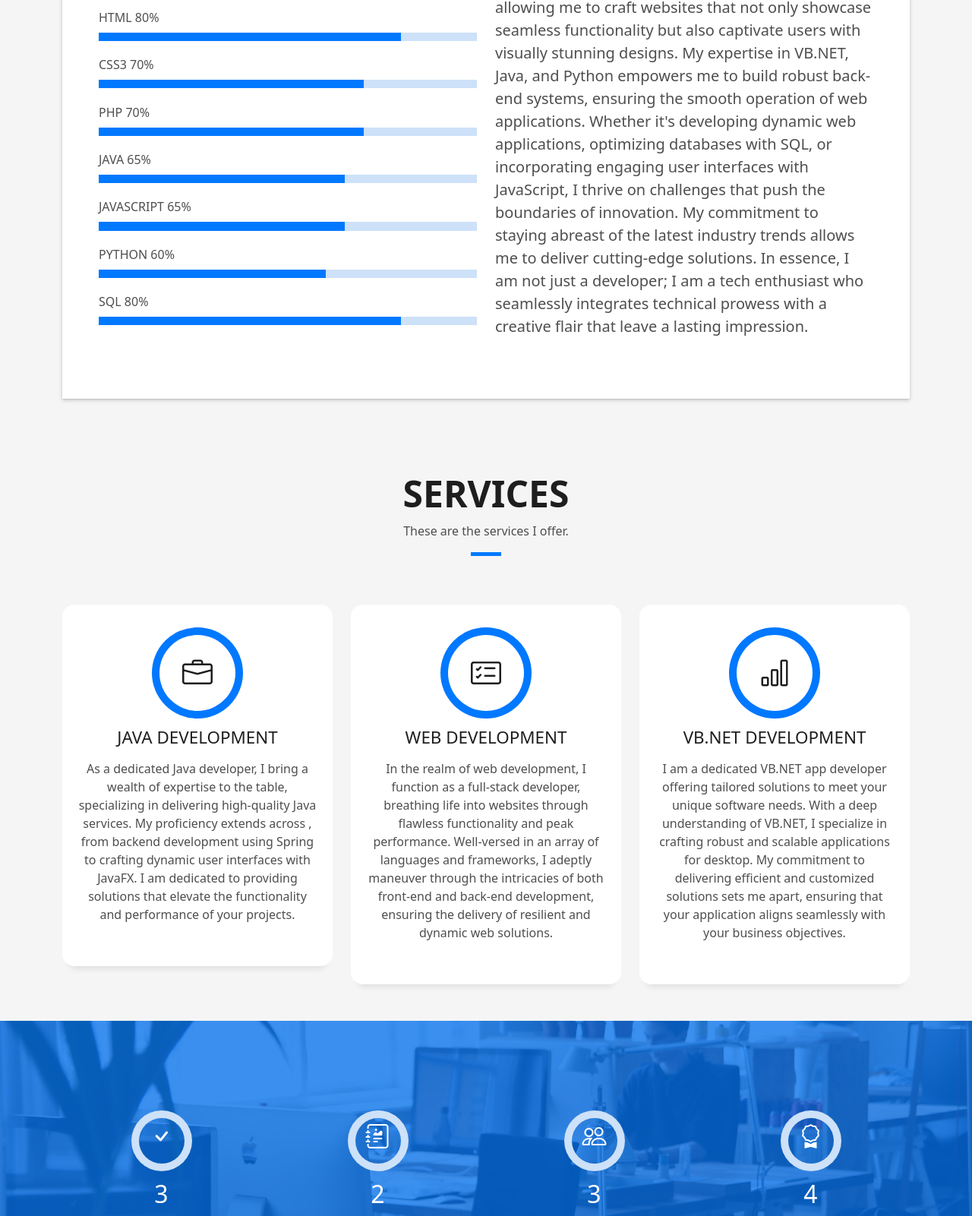
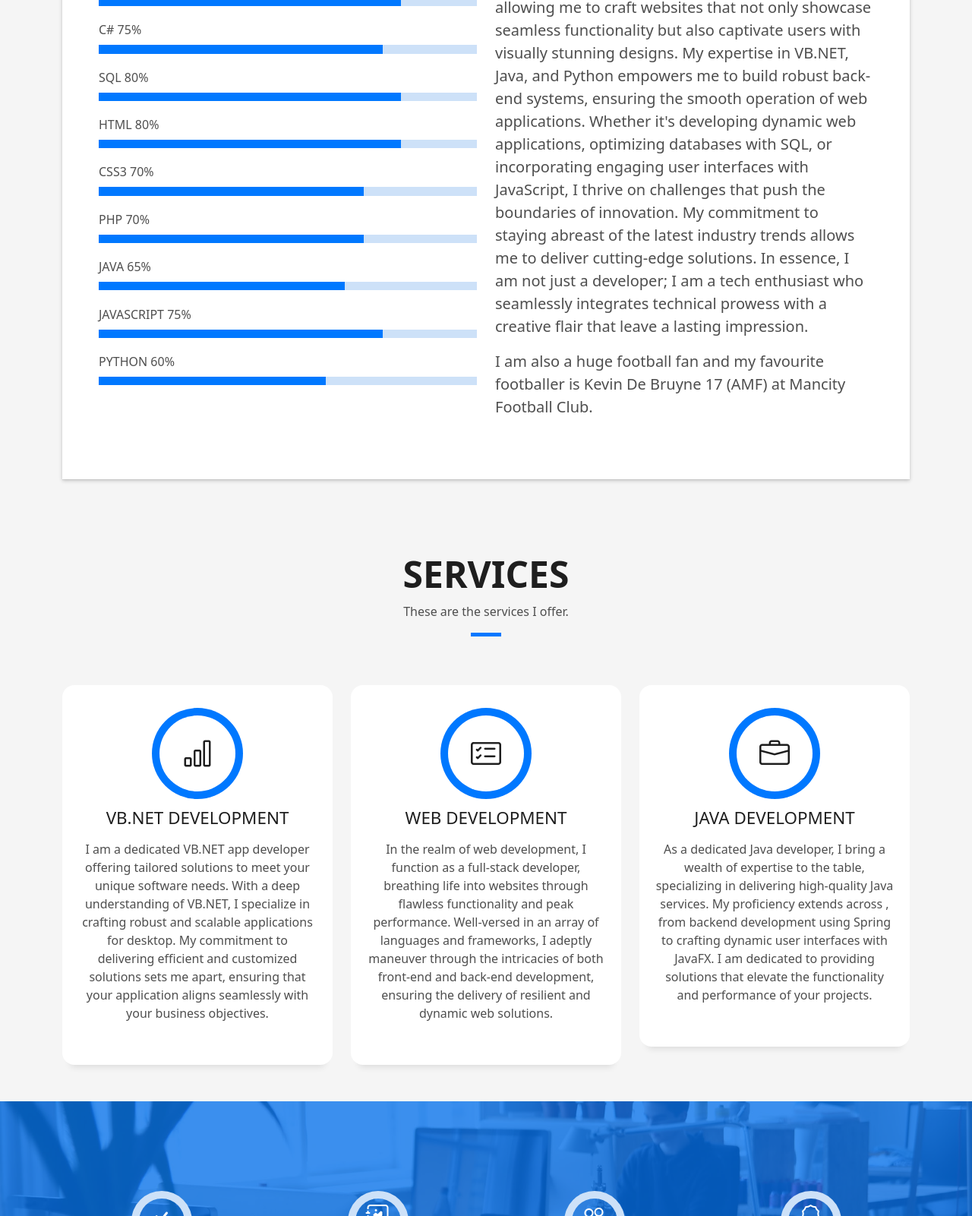
Before and after one commit to obuyajr/obuya-portfolio, a plain HTML site: page index.html in a window 1280 px wide. Shown: the part 1199-2800 px from the top of the page at 76% size. Drawn offline with Linux system fonts and the light colour scheme.

Commit message:
batch Nos

```diff
--- a/index.html
+++ b/index.html
@@ -5,12 +5,12 @@
   <meta charset="utf-8">
   <meta content="width=device-width, initial-scale=1.0" name="viewport">
 
-  <title> Portfolio - Index</title>
+  <title> Felix Obuya-Portfolio</title>
   <meta content="" name="description">
   <meta content="" name="keywords">
 
   <!-- Favicons -->
-  <link href="assets/img/favicon.png" rel="icon">
+  <link href="assets/img/IMG_4689.JPG" rel="icon">
   <link href="assets/img/apple-touch-icon.png" rel="apple-touch-icon">
 
   <!-- Vendor CSS Files -->
@@ -37,7 +37,8 @@
   <header id="header" class="fixed-top">
     <div class="container d-flex align-items-center justify-content-between">
 
-      <h1 class="logo"><a href="index.html">FelTech Solutions</a></h1>
+      <h1 class="logo"><a href="index.html">FelTech Solutions LTD</a></h1>
+
       <!-- Uncomment below if you prefer to use an image logo -->
       <a href="index.html" class="logo"><img src="assets/img/logo.png" alt="" class="img-fluid"></a>
 
@@ -48,23 +49,7 @@
           <li><a class="nav-link scrollto" href="#services">Services</a></li>
           <li><a class="nav-link scrollto " href="#work">Work</a></li>
           <li><a class="nav-link scrollto " href="#blog">Blog</a></li>
-          <!-- <li class="dropdown"><a href="#"><span>Drop Down</span> <i class="bi bi-chevron-down"></i></a>
-            <ul>
-              <li><a href="#">Drop Down 1</a></li>
-              <li class="dropdown"><a href="#"><span>Deep Drop Down</span> <i class="bi bi-chevron-right"></i></a>
-                <ul>
-                  <li><a href="#">Deep Drop Down 1</a></li>
-                  <li><a href="#">Deep Drop Down 2</a></li>
-                  <li><a href="#">Deep Drop Down 3</a></li>
-                  <li><a href="#">Deep Drop Down 4</a></li>
-                  <li><a href="#">Deep Drop Down 5</a></li>
-                </ul>
-              </li>
-              <li><a href="#">Drop Down 2</a></li>
-              <li><a href="#">Drop Down 3</a></li>
-              <li><a href="#">Drop Down 4</a></li>
-            </ul>
-          </li> -->
+
           <li><a class="nav-link scrollto" href="#contact">Contact</a></li>
         </ul>
         <i class="bi bi-list mobile-nav-toggle"></i>
@@ -83,7 +68,7 @@
           <!--<p class="display-6 color-d">Hello, world!</p>-->
           <h1 class="hero-title mb-4">I am Felix Obuya</h1>
           <p class="hero-subtitle"><span class="typed"
-              data-typed-items=".NET Developer, Web Developer, Java Developer,  Freelancer, "></span></p>
+              data-typed-items="Software Engineer,.NET Developer, Web Developer, Java Developer,  Freelancer "></span></p>
           <!-- <p class="pt-3"><a class="btn btn-primary btn js-scroll px-4" href="#about" role="button">Learn More</a></p> -->
         </div>
       </div>
@@ -109,7 +94,7 @@
                     <div class="col-sm-6 col-md-7">
                       <div class="about-info">
                         <p><span class="title-s">Name: </span> <span>Felix Obuya</span></p>
-                        <p><span class="title-s">Profile: </span> <span>Full stack developer</span></p>
+                        <p><span class="title-s">Profile: </span> <span>Software Engineer/ Full Stack Dev</span></p>
                         <p><span class="title-s">Email: </span> <span>felix37brock@gmail.com</span></p>
                         <p><span class="title-s">Phone: </span> <span>(+254) 798-055-201</span></p>
                       </div>
@@ -122,6 +107,19 @@
                       <div class="progress-bar" role="progressbar" style="width: 80%" aria-valuenow="50"
                         aria-valuemin="0" aria-valuemax="100"></div>
                     </div>
+
+                    <span>C# </span> <span class="pull-right">75%</span>
+                    <div class="progress">
+                      <div class="progress-bar" role="progressbar" style="width: 75%" aria-valuenow="50"
+                        aria-valuemin="0" aria-valuemax="100"></div>
+                    </div>
+
+                    <span>SQL</span> <span class="pull-right">80%</span>
+                    <div class="progress">
+                      <div class="progress-bar" role="progressbar" style="width: 80%" aria-valuenow="50"
+                        aria-valuemin="0" aria-valuemax="100"></div>
+                    </div>
+
 
                     <span>HTML</span> <span class="pull-right">80%</span>
                     <div class="progress">
@@ -144,21 +142,19 @@
                         aria-valuemin="0" aria-valuemax="100"></div>
                     </div>
 
-                    <span>JAVASCRIPT</span> <span class="pull-right">65%</span>
+                    <span>JAVASCRIPT</span> <span class="pull-right">75%</span>
                     <div class="progress">
-                      <div class="progress-bar" role="progressbar" style="width: 65%" aria-valuenow="90"
+                      <div class="progress-bar" role="progressbar" style="width: 75%" aria-valuenow="90"
                         aria-valuemin="0" aria-valuemax="100"></div>
                     </div>
+
                     <span>PYTHON</span> <span class="pull-right">60%</span>
                     <div class="progress">
                       <div class="progress-bar" role="progressbar" style="width: 60%" aria-valuenow="90"
                         aria-valuemin="0" aria-valuemax="100"></div>
                     </div>
-                    <span>SQL</span> <span class="pull-right">80%</span>
-                    <div class="progress">
-                      <div class="progress-bar" role="progressbar" style="width: 80%" aria-valuenow="50"
-                        aria-valuemin="0" aria-valuemax="100"></div>
-                    </div>
+
+
                   </div>
                 </div>
                 <div class="col-md-6">
@@ -176,6 +172,10 @@
                       Whether it's developing dynamic web applications, optimizing databases with SQL, or incorporating engaging user interfaces with JavaScript, I thrive on challenges that push the boundaries of innovation. My commitment to staying abreast of the latest industry trends allows me to deliver cutting-edge solutions.
 
                       In essence, I am not just a developer; I am a tech enthusiast who seamlessly integrates technical prowess with a creative flair that leave a lasting impression.
+                      <p class = "lead">
+                      I am also a huge football fan and my favourite footballer is Kevin De Bruyne 17 (AMF) at Mancity Football Club.
+                    </p >
+
                     </p>
 
                   </div>
@@ -204,6 +204,45 @@
           </div>
         </div>
         <div class="row">
+
+          <div class="col-md-4">
+            <div class="service-box">
+              <div class="service-ico">
+                <span class="ico-circle"><i class="bi bi-bar-chart"></i></span>
+              </div>
+              <div class="service-content">
+                <h2 class="s-title">VB.Net Development</h2>
+                <p class="s-description text-center">
+                  I am a dedicated VB.NET app developer offering tailored solutions to meet your unique software needs.
+                  With a deep understanding of VB.NET, I specialize in crafting robust and scalable applications for desktop.
+                  My commitment to delivering efficient and customized solutions sets me apart,
+                  ensuring that your application aligns seamlessly with your business objectives.
+                </p>
+              </div>
+            </div>
+          </div>
+
+          <!--  -->
+          <div class="col-md-4">
+            <div class="service-box">
+              <div class="service-ico">
+                <span class="ico-circle"><i class="bi bi-card-checklist"></i></span>
+              </div>
+              <div class="service-content">
+                <h2 class="s-title">Web Development</h2>
+                <p class="s-description text-center">
+                  In the realm of web development, I function as a full-stack developer,
+                  breathing life into websites through flawless functionality and peak performance.
+                  Well-versed in an array of languages and frameworks,
+                  I adeptly maneuver through the intricacies of both front-end and back-end development,
+                  ensuring the delivery of resilient and dynamic web solutions.
+                </p>
+              </div>
+            </div>
+          </div>
+
+          <!--  -->
+<!--  -->
           <div class="col-md-4">
             <div class="service-box">
               <div class="service-ico">
@@ -222,85 +261,10 @@
               </div>
             </div>
           </div>
-          <div class="col-md-4">
-            <div class="service-box">
-              <div class="service-ico">
-                <span class="ico-circle"><i class="bi bi-card-checklist"></i></span>
-              </div>
-              <div class="service-content">
-                <h2 class="s-title">Web Development</h2>
-                <p class="s-description text-center">
-                  In the realm of web development, I function as a full-stack developer,
-                  breathing life into websites through flawless functionality and peak performance.
-                  Well-versed in an array of languages and frameworks,
-                  I adeptly maneuver through the intricacies of both front-end and back-end development,
-                  ensuring the delivery of resilient and dynamic web solutions.
-                </p>
-              </div>
-            </div>
-          </div>
-          <div class="col-md-4">
-            <div class="service-box">
-              <div class="service-ico">
-                <span class="ico-circle"><i class="bi bi-bar-chart"></i></span>
-              </div>
-              <div class="service-content">
-                <h2 class="s-title">VB.Net Development</h2>
-                <p class="s-description text-center">
-                  I am a dedicated VB.NET app developer offering tailored solutions to meet your unique software needs.
-                  With a deep understanding of VB.NET, I specialize in crafting robust and scalable applications for desktop.
-                  My commitment to delivering efficient and customized solutions sets me apart,
-                  ensuring that your application aligns seamlessly with your business objectives.
-                </p>
-              </div>
-            </div>
-          </div>
-          <!-- <div class="col-md-4">
-            <div class="service-box">
-              <div class="service-ico">
-                <span class="ico-circle"><i class="bi bi-binoculars"></i></span>
-              </div>
-              <div class="service-content">
-                <h2 class="s-title">Responsive Design</h2>
-                <p class="s-description text-center">
-                  Ensuring a seamless user experience across devices, my expertise in responsive design guarantees that
-                  websites adapt and perform flawlessly on various screen sizes. From desktops to mobile devices, your
-                  digital presence remains consistently impressive.
-                </p>
-              </div>
-            </div>
-          </div>
-          <div class="col-md-4">
-            <div class="service-box">
-              <div class="service-ico">
-                <span class="ico-circle"><i class="bi bi-brightness-high"></i></span>
-              </div>
-              <div class="service-content">
-                <h2 class="s-title">Graphic Design</h2>
-                <p class="s-description text-center">
-                  From logos to marketing collateral, my graphic design skills breathe life into brands. I specialize in
-                  crafting visually striking and cohesive designs that convey your message effectively, leaving a
-                  lasting impact on your audience.
-                </p>
-              </div>
-            </div>
-          </div>
-          <div class="col-md-4">
-            <div class="service-box">
-              <div class="service-ico">
-                <span class="ico-circle"><i class="bi bi-calendar4-week"></i></span>
-              </div>
-              <div class="service-content">
-                <h2 class="s-title">Marketing Services</h2>
-                <p class="s-description text-center">
-                  Beyond design and development, I offer comprehensive marketing services to elevate your online
-                  presence. From strategic planning to execution, I leverage digital marketing tools to amplify your
-                  brand, increase visibility, and drive engagement for meaningful results.
+          <!--  -->
 
-                </p>
-              </div>
-            </div>
-          </div> -->
+
+
         </div>
       </div>
     </section><!-- End Services Section -->
@@ -755,24 +719,28 @@
                       </h5>
                     </div>
                     <div class="more-info">
-                      <p class="lead">
+                      <!-- <p class="lead">
                         Lorem ipsum dolor sit amet consectetur adipisicing elit. Facilis dolorum dolorem soluta quidem
                         expedita aperiam aliquid at.
                         Totam magni ipsum suscipit amet? Autem nemo esse laboriosam ratione nobis
                         mollitia inventore?
-                      </p>
+                      </p> -->
                       <ul class="list-ico">
                         <li><span class="bi bi-geo-alt"></span> NAIROBI, KENYA</li>
                         <li><span class="bi bi-phone"></span> (+254)798-055-201</li>
-                        <li><span class="bi bi-envelope"></span> felix37brock@gmail.com</li>
+                        <li><span class="bi bi-envelope"></span> <a href="felix37brock@gmail.com">felix37brock@gmail.com</a>  </li>
                       </ul>
                     </div>
                     <div class="socials">
                       <ul>
                         <li><a href=""><span class="ico-circle"><i class="bi bi-facebook"></i></span></a></li>
+
                         <li><a href=""><span class="ico-circle"><i class="bi bi-instagram"></i></span></a></li>
+
                         <li><a href=""><span class="ico-circle"><i class="bi bi-twitter"></i></span></a></li>
+
                         <li><a href=""><span class="ico-circle"><i class="bi bi-linkedin"></i></span></a></li>
+
                       </ul>
                     </div>
                   </div>
@@ -792,14 +760,8 @@
       <div class="row">
         <div class="col-sm-12">
           <div class="copyright-box">
-            <p class="copyright">&copy; Copyright <strong>FelTech Solutions</strong>. All Rights Reserved</p>
+            <!-- <p class="copyright">&copy; Copyright <strong>FelTech Solutions</strong>. All Rights Reserved</p> -->
             <div class="credits">
-              <!--
-              All the links in the footer should remain intact.
-              You can delete the links only if you purchased the pro version.
-              Licensing information: https://bootstrapmade.com/license/
-              Purchase the pro version with working PHP/AJAX contact form: https://bootstrapmade.com/buy/?theme=DevFolio
-            -->
 
             </div>
           </div>
```
